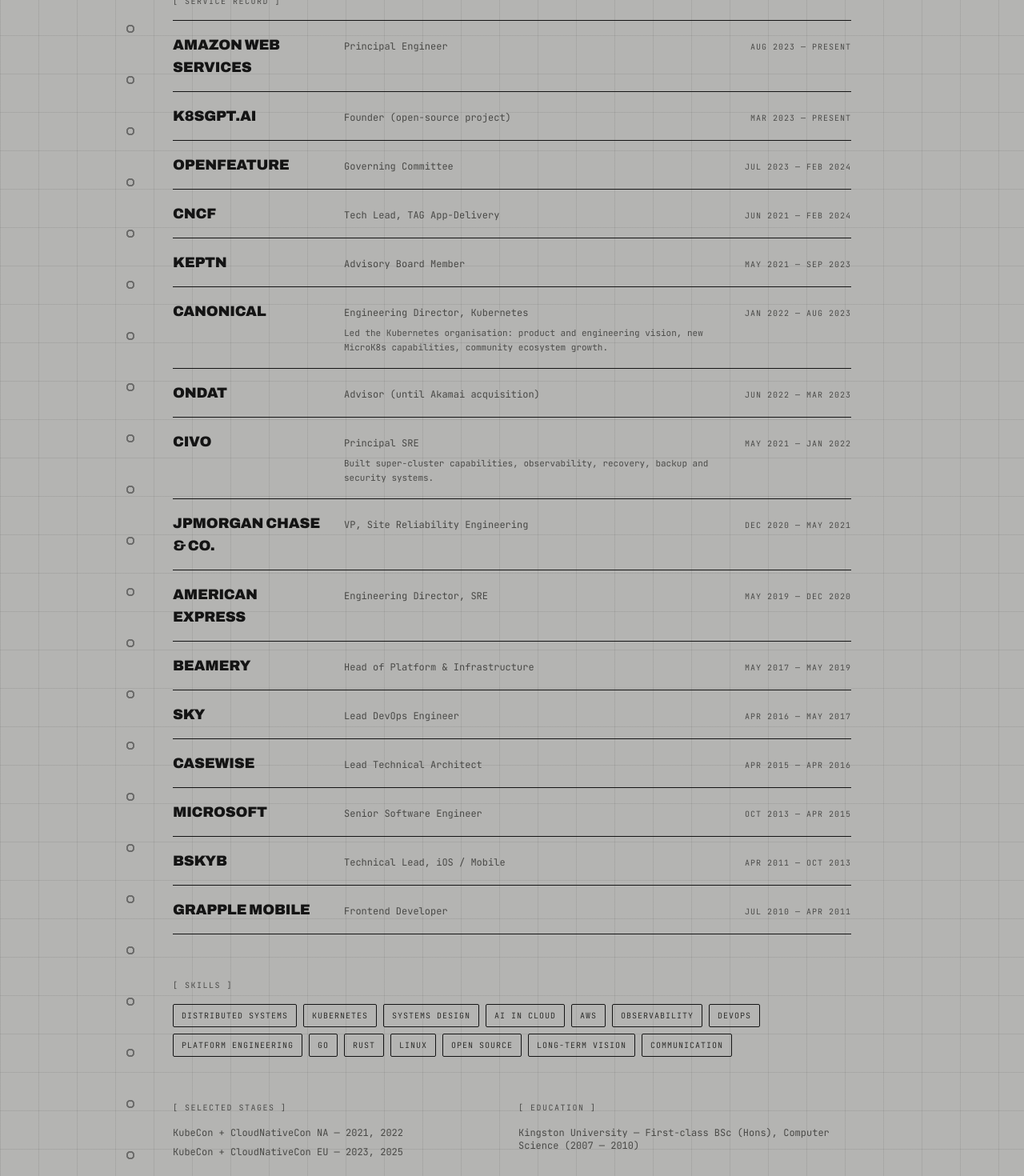
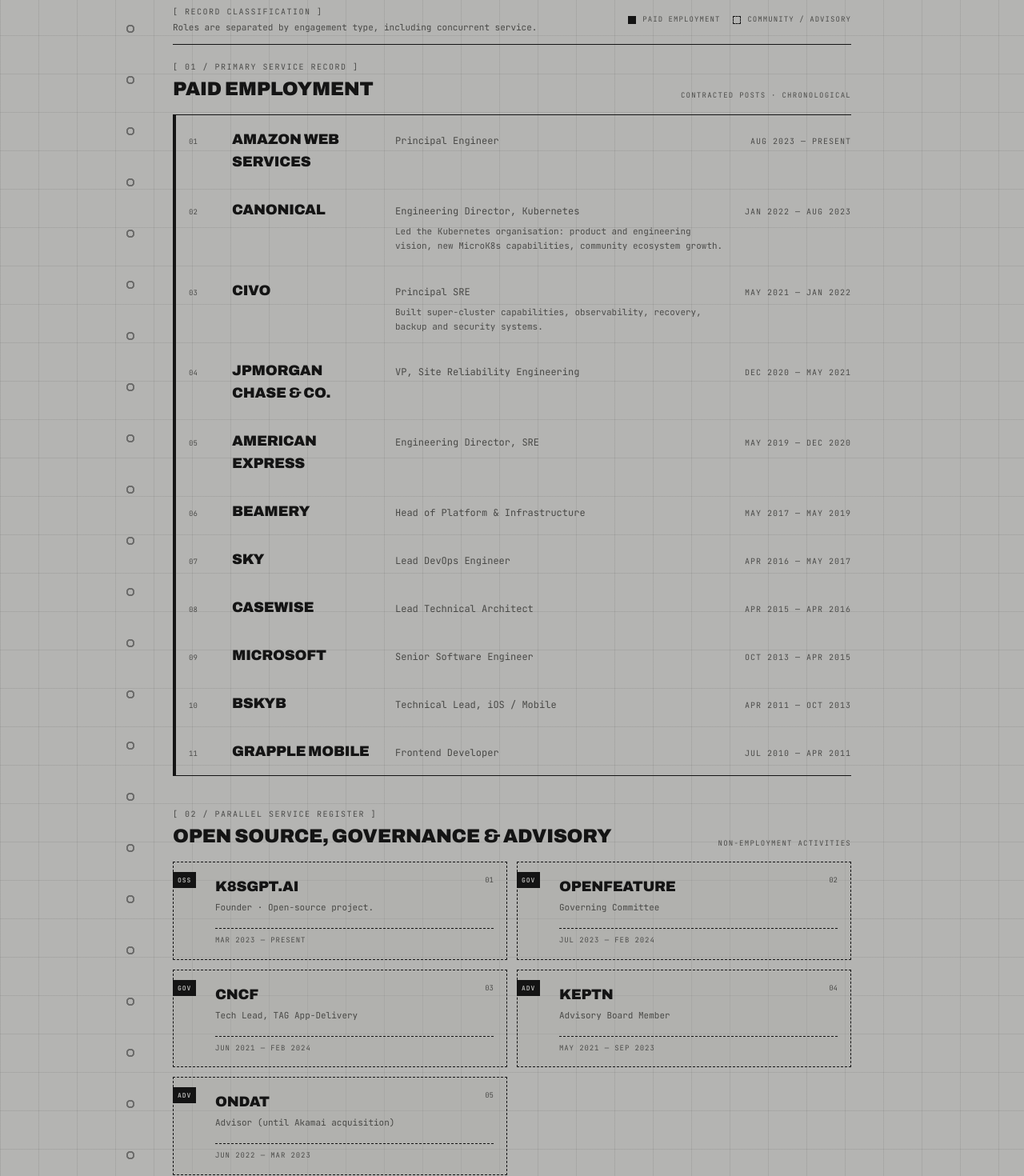
Before and after one commit to AlexsJones/website, a Next.js app: page /cv in a window 1280 px wide. Shown: the part 780-2250 px from the top of the page at 80% size. Built offline with nearby package versions, Linux system fonts and the light colour scheme.

Commit message:
Separate CV employment and community work

```diff
--- a/src/app/cv/data.ts
+++ b/src/app/cv/data.ts
@@ -4,14 +4,11 @@
   span: string;
   loc: string;
   detail?: string;
+  code?: "OSS" | "GOV" | "ADV";
 };
 
-export const EXPERIENCE: Experience[] = [
+export const EMPLOYMENT: Experience[] = [
   { org: "Amazon Web Services", role: "Principal Engineer", span: "Aug 2023 — present", loc: "London" },
-  { org: "k8sgpt.ai", role: "Founder (open-source project)", span: "Mar 2023 — present", loc: "" },
-  { org: "OpenFeature", role: "Governing Committee", span: "Jul 2023 — Feb 2024", loc: "" },
-  { org: "CNCF", role: "Tech Lead, TAG App-Delivery", span: "Jun 2021 — Feb 2024", loc: "" },
-  { org: "Keptn", role: "Advisory Board Member", span: "May 2021 — Sep 2023", loc: "" },
   {
     org: "Canonical",
     role: "Engineering Director, Kubernetes",
@@ -20,7 +17,6 @@
     detail:
       "Led the Kubernetes organisation: product and engineering vision, new MicroK8s capabilities, community ecosystem growth.",
   },
-  { org: "Ondat", role: "Advisor (until Akamai acquisition)", span: "Jun 2022 — Mar 2023", loc: "UK" },
   {
     org: "Civo",
     role: "Principal SRE",
@@ -37,6 +33,45 @@
   { org: "Microsoft", role: "Senior Software Engineer", span: "Oct 2013 — Apr 2015", loc: "Lionhead Studios" },
   { org: "BSkyB", role: "Technical Lead, iOS / Mobile", span: "Apr 2011 — Oct 2013", loc: "Osterley" },
   { org: "Grapple Mobile", role: "Frontend Developer", span: "Jul 2010 — Apr 2011", loc: "" },
+];
+
+export const COMMUNITY_WORK: Experience[] = [
+  {
+    org: "k8sgpt.ai",
+    role: "Founder",
+    span: "Mar 2023 — present",
+    loc: "",
+    code: "OSS",
+    detail: "Open-source project.",
+  },
+  {
+    org: "OpenFeature",
+    role: "Governing Committee",
+    span: "Jul 2023 — Feb 2024",
+    loc: "",
+    code: "GOV",
+  },
+  {
+    org: "CNCF",
+    role: "Tech Lead, TAG App-Delivery",
+    span: "Jun 2021 — Feb 2024",
+    loc: "",
+    code: "GOV",
+  },
+  {
+    org: "Keptn",
+    role: "Advisory Board Member",
+    span: "May 2021 — Sep 2023",
+    loc: "",
+    code: "ADV",
+  },
+  {
+    org: "Ondat",
+    role: "Advisor (until Akamai acquisition)",
+    span: "Jun 2022 — Mar 2023",
+    loc: "UK",
+    code: "ADV",
+  },
 ];
 
 export const SKILLS = [
--- a/src/app/cv/page.tsx
+++ b/src/app/cv/page.tsx
@@ -1,6 +1,6 @@
 import PageHeader from "../../components/PageHeader";
 import Reveal from "../../components/Reveal";
-import { EXPERIENCE, SKILLS } from "./data";
+import { COMMUNITY_WORK, EMPLOYMENT, SKILLS } from "./data";
 
 export const metadata = {
   title: "CV — axjns.dev",
@@ -107,26 +107,104 @@
           </div>
         </Reveal>
 
-        <div className="label mb-4">[ service record ]</div>
-        <div className="border-t border-surface-lighter mb-14">
-          {EXPERIENCE.map((e, i) => (
+        <div className="mb-14">
+          <div className="mb-5 flex flex-col gap-3 border-y border-surface-lighter py-3 sm:flex-row sm:items-center sm:justify-between">
+            <div>
+              <div className="label mb-1">[ record classification ]</div>
+              <p className="text-[11px] text-bone-dark/80">
+                Roles are separated by engagement type, including concurrent service.
+              </p>
+            </div>
+            <div className="flex flex-wrap gap-x-4 gap-y-2 font-mono text-[9px] uppercase tracking-[0.12em] text-ash">
+              <span className="flex items-center gap-2">
+                <span className="h-2.5 w-2.5 bg-bone" aria-hidden />
+                Paid employment
+              </span>
+              <span className="flex items-center gap-2">
+                <span className="h-2.5 w-2.5 border border-dashed border-bone" aria-hidden />
+                Community / advisory
+              </span>
+            </div>
+          </div>
+
+          <section aria-labelledby="employment-heading" className="mb-10">
+            <div className="mb-4 flex items-end justify-between gap-4">
+              <div>
+                <div className="label mb-1">[ 01 / primary service record ]</div>
+                <h2 id="employment-heading" className="font-display text-2xl text-bone">
+                  Paid employment
+                </h2>
+              </div>
+              <span className="hidden font-mono text-[9px] uppercase tracking-[0.14em] text-ash sm:block">
+                Contracted posts · chronological
+              </span>
+            </div>
+            <div className="relative border-y border-surface-lighter pl-5 before:absolute before:inset-y-0 before:left-0 before:w-1 before:bg-bone">
+              {EMPLOYMENT.map((e, i) => (
                 <Reveal key={`${e.org}-${e.role}`} delay={(i % 4) * 50}>
-              <div className="grid sm:grid-cols-[190px_1fr_auto] gap-x-6 items-baseline border-b border-surface-lighter py-4">
+                  <div className="grid gap-x-6 border-b border-surface-lighter py-4 last:border-b-0 sm:grid-cols-[30px_180px_1fr_auto] sm:items-baseline">
+                    <span className="mb-1 font-mono text-[9px] text-ash sm:mb-0">
+                      {String(i + 1).padStart(2, "0")}
+                    </span>
                     <span className="font-display text-lg text-bone">{e.org}</span>
                     <div>
                       <span className="text-xs text-bone-dark/80">{e.role}</span>
                       {e.detail && (
-                    <p className="text-[11px] text-ash leading-relaxed mt-1.5">
+                        <p className="mt-1.5 text-[11px] leading-relaxed text-ash">
                           {e.detail}
                         </p>
                       )}
                     </div>
-                <span className="font-mono text-[10px] uppercase tracking-[0.1em] text-ash whitespace-nowrap">
+                    <span className="mt-2 font-mono text-[10px] uppercase tracking-[0.1em] text-ash whitespace-nowrap sm:mt-0">
                       {e.span}
                     </span>
                   </div>
                 </Reveal>
               ))}
+            </div>
+          </section>
+
+          <section aria-labelledby="community-heading">
+            <div className="mb-4 flex items-end justify-between gap-4">
+              <div>
+                <div className="label mb-1">[ 02 / parallel service register ]</div>
+                <h2 id="community-heading" className="font-display text-2xl text-bone">
+                  Open source, governance &amp; advisory
+                </h2>
+              </div>
+              <span className="hidden font-mono text-[9px] uppercase tracking-[0.14em] text-ash sm:block">
+                Non-employment activities
+              </span>
+            </div>
+            <div className="grid gap-3 sm:grid-cols-2">
+              {COMMUNITY_WORK.map((e, i) => (
+                <Reveal key={`${e.org}-${e.role}`} delay={(i % 4) * 50}>
+                  <article className="relative h-full border border-dashed border-surface-lighter bg-surface-light/30 p-4 pl-5">
+                    <span className="absolute -left-px top-3 bg-bone px-1.5 py-1 font-mono text-[8px] font-bold tracking-[0.12em] text-surface">
+                      {e.code}
+                    </span>
+                    <div className="ml-8 flex items-start justify-between gap-3">
+                      <div>
+                        <h3 className="font-display text-lg text-bone">{e.org}</h3>
+                        <p className="mt-1 text-[11px] leading-relaxed text-bone-dark/80">
+                          {e.role}{e.detail ? ` · ${e.detail}` : ""}
+                        </p>
+                      </div>
+                      <span className="font-mono text-[9px] text-ash">{String(i + 1).padStart(2, "0")}</span>
+                    </div>
+                    <div className="ml-8 mt-4 border-t border-dashed border-surface-lighter pt-2 font-mono text-[9px] uppercase tracking-[0.1em] text-ash">
+                      {e.span}
+                    </div>
+                  </article>
+                </Reveal>
+              ))}
+            </div>
+            <div className="mt-3 flex gap-4 font-mono text-[8px] uppercase tracking-[0.12em] text-ash">
+              <span>OSS / open source</span>
+              <span>GOV / governance</span>
+              <span>ADV / advisory</span>
+            </div>
+          </section>
         </div>
 
         <Reveal>
```
Lines whose indentation alone changed are shown as unchanged.
